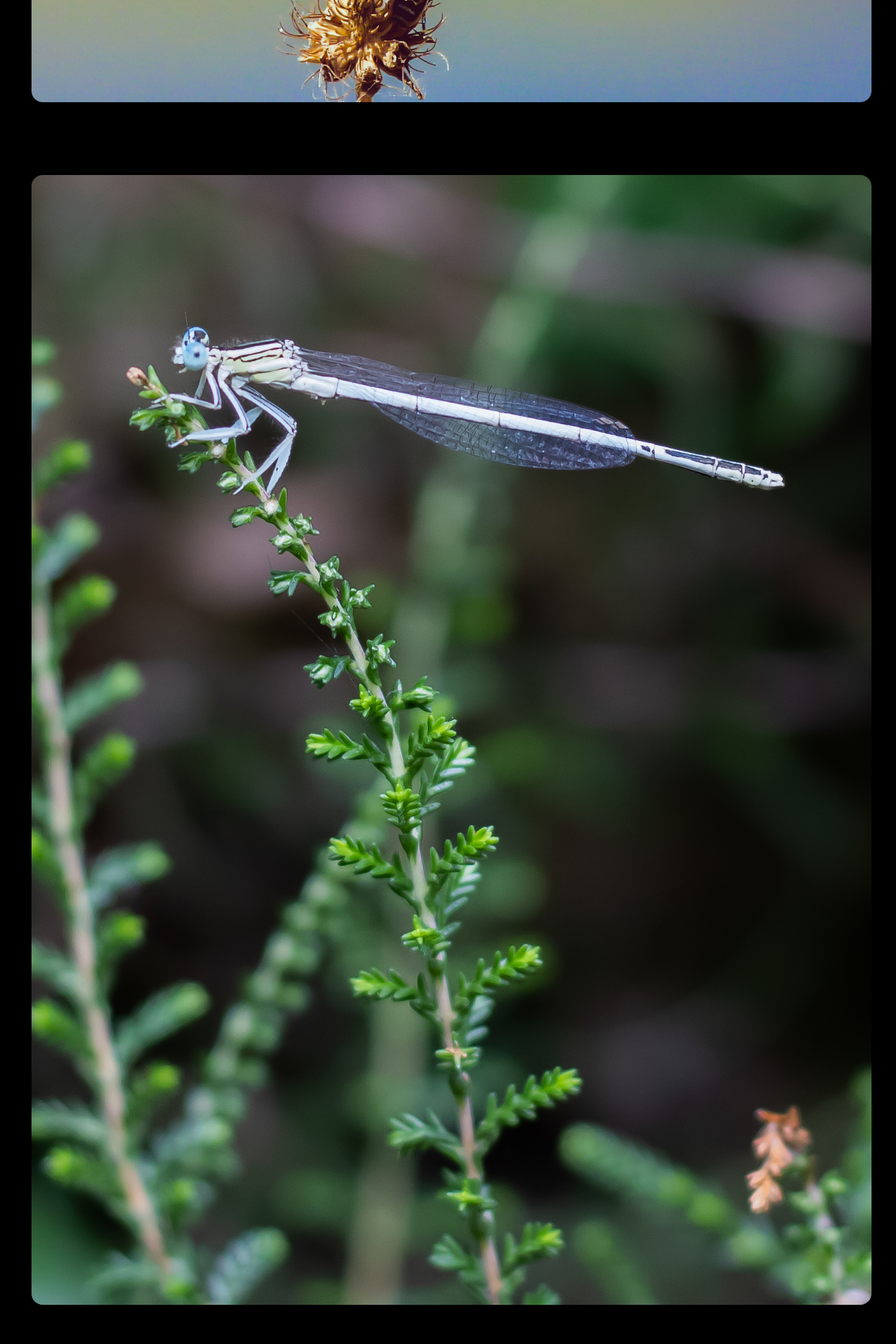
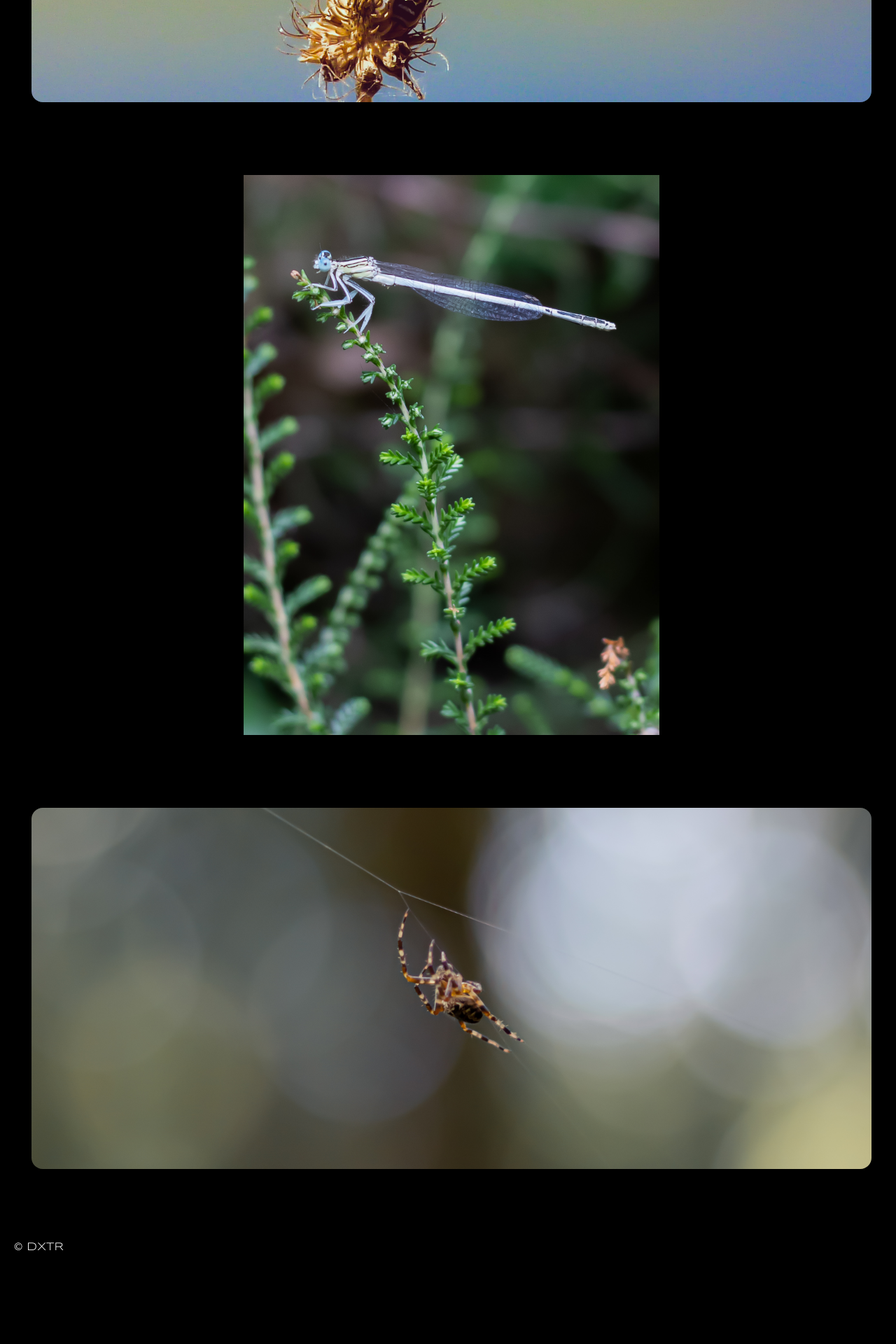
Before and after one commit to Daxter502/DXTR-Photographie, a PHP site: page /album-animaux.php in a window 1280 px wide. Shown: the part 1556-3476 px from the top of the page at 70% size. After the commit the page ends 3342 px from the top, so only its background shows below. Run offline with PHP 8.4, Linux system fonts and the light colour scheme.

Commit message:
ajout object-fit dans css

```diff
--- a/styles.css
+++ b/styles.css
@@ -190,10 +190,13 @@ img.album-picture:hover {
 }
 
 .album-photo{
+    max-height: 800px;
     height: auto;
     width: 1200px;
     border-radius: 1rem 1rem;
     margin: 50px;
+    object-fit: scale-down;
+
 }
 
 /* Fin Vitrine */
```
